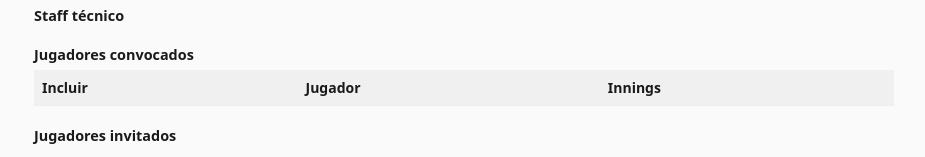
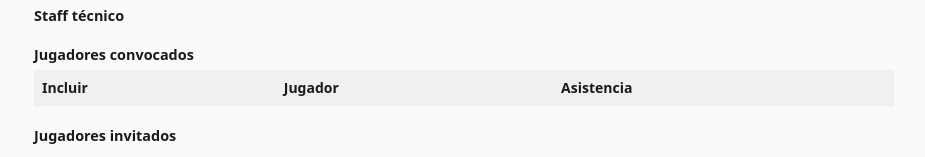
Before and after one commit to AlejandroSRdev/convocation-automation-system, a website built with Vite: page frontend/index.html in a window 1280 px wide. Shown: the part 452-609 px from the top of the page, without its empty margins (176-1101 px from the left). Built offline with nearby package versions, Linux system fonts and the light colour scheme; no server answers.

Commit message:
Frontend fix: 'innings'-> 'asistencia'

```diff
--- a/frontend/index.html
+++ b/frontend/index.html
@@ -61,7 +61,7 @@
             <tr>
               <th>Incluir</th>
               <th>Jugador</th>
-              <th>Innings</th>
+              <th>Asistencia</th>
             </tr>
           </thead>
           <tbody id="player-tbody"></tbody>
```
